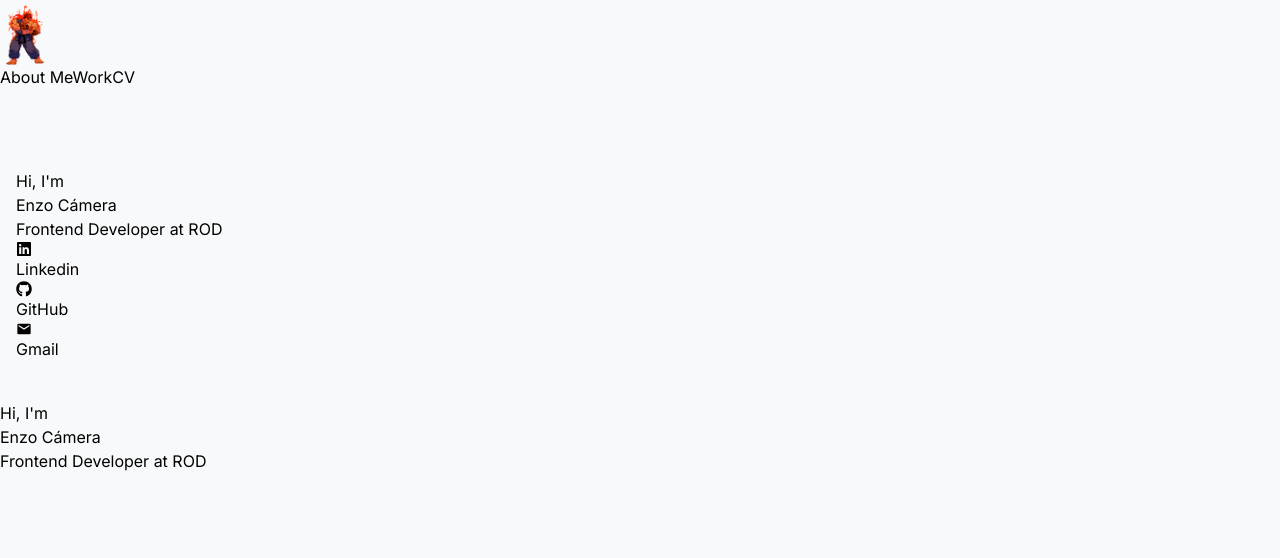
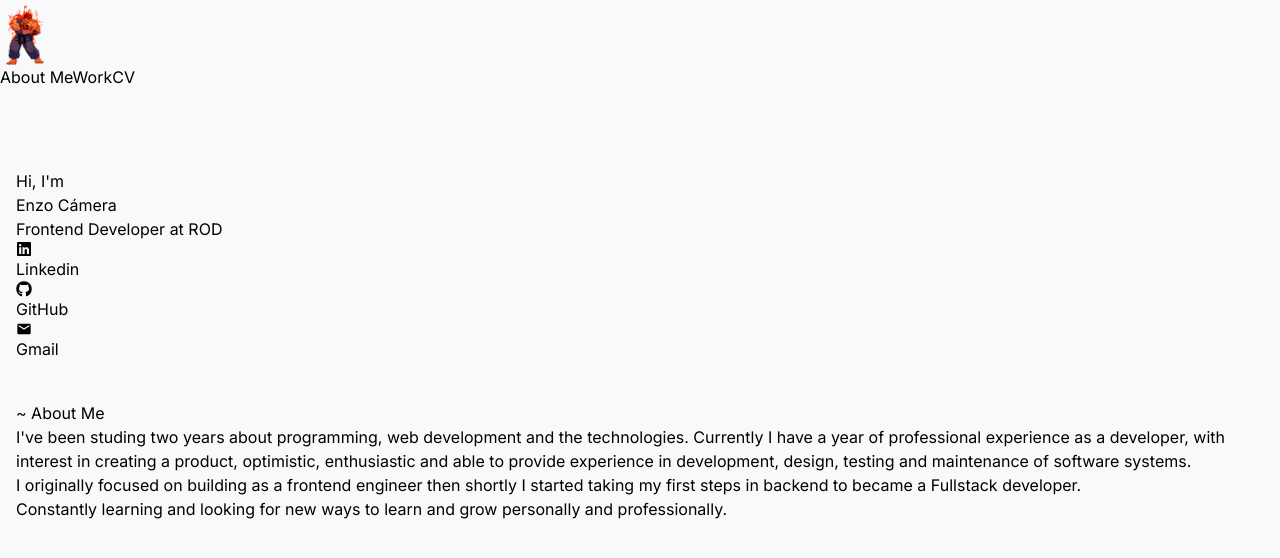
Before and after one commit to Enzo-cam/enzocam, a Next.js app: page / in a window 1280 px wide. Shown: the top 558 px of the page. Built offline with nearby package versions, Linux system fonts and the light colour scheme.

Commit message:
AboutMe component

```diff
--- a/src/Components/AboutMe.tsx
+++ b/src/Components/AboutMe.tsx
@@ -1,13 +1,23 @@
-import React from 'react'
-
 const AboutMe = () => {
   return (
-    <div>
-        <h1 className='text-3xl'>Hi, I'm </h1>
-        <h1 className='text-3xl font-medium'>Enzo Cámera </h1>
-        <h3 className='text-grisOsc text-xl mt-1 font-normal'>Frontend Developer at <span className='font-semibold'>ROD</span></h3>
+    <div className="bg-grisAbout text-white px-4 py-10">
+      <h1 className="font-semibold text-3xl mb-2">~ About Me</h1>
+      <p className="mb-4 font-light">
+        I've been studing two years about programming, web development and the
+        technologies. Currently I have a year of professional experience as a
+        developer, with interest in creating a product, optimistic, enthusiastic
+        and able to provide experience in development, design, testing and
+        maintenance of software systems.
+      </p>
+      <p className="mb-4 font-light">
+        I originally focused on building as a frontend engineer then shortly I started taking my first steps in backend to became a Fullstack developer.
+      </p>
+      <p className="font-light">
+        Constantly learning and looking for new ways to learn and grow
+        personally and professionally.
+      </p>
     </div>
-  )
-}
+  );
+};
 
-export default AboutMe
+export default AboutMe;
```
